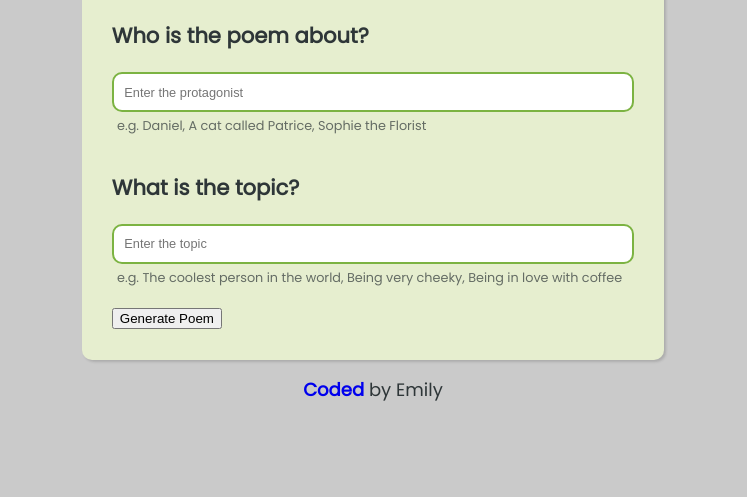
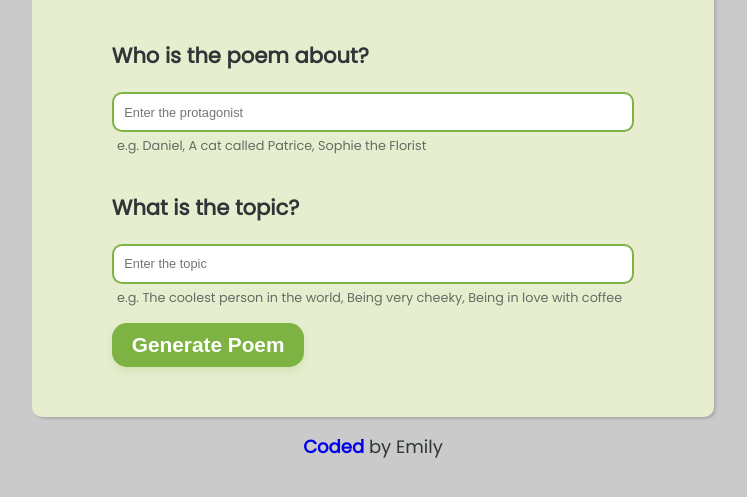
Before and after one commit to em-wb/sc-poem-generator, a plain HTML site: page index.html in a window 1280 px wide. Shown: the part 243-740 px from the top of the page, without its empty margins (267-1014 px from the left). Drawn offline with nearby package versions, Linux system fonts and the light colour scheme.

Commit message:
Style button

```diff
--- a/styles.css
+++ b/styles.css
@@ -38,6 +38,18 @@ h1,
 h2 {
 }
 
+button {
+  background-color: #7cb342;
+  color: white;
+  font-weight: 700;
+  border: none;
+  border-radius: 15px;
+  padding: 10px 20px;
+  font-size: 1.3rem;
+  box-shadow: 0 4px 8px rgba(124, 179, 66, 0.2);
+  transition: box-shadow 0.3s ease-in-out;
+}
+
 small {
   padding: 1% 0 0 1%;
   font-size: 0.8rem;
@@ -53,7 +65,7 @@ small {
 
 .input-container,
 .output-container {
-  padding: 30px;
+  padding: 50px 80px;
   border-radius: 10px;
   background-color: #e6eecf;
   box-shadow: rgba(0, 0, 0, 0.15) 1.95px 1.95px 2.6px;
```
